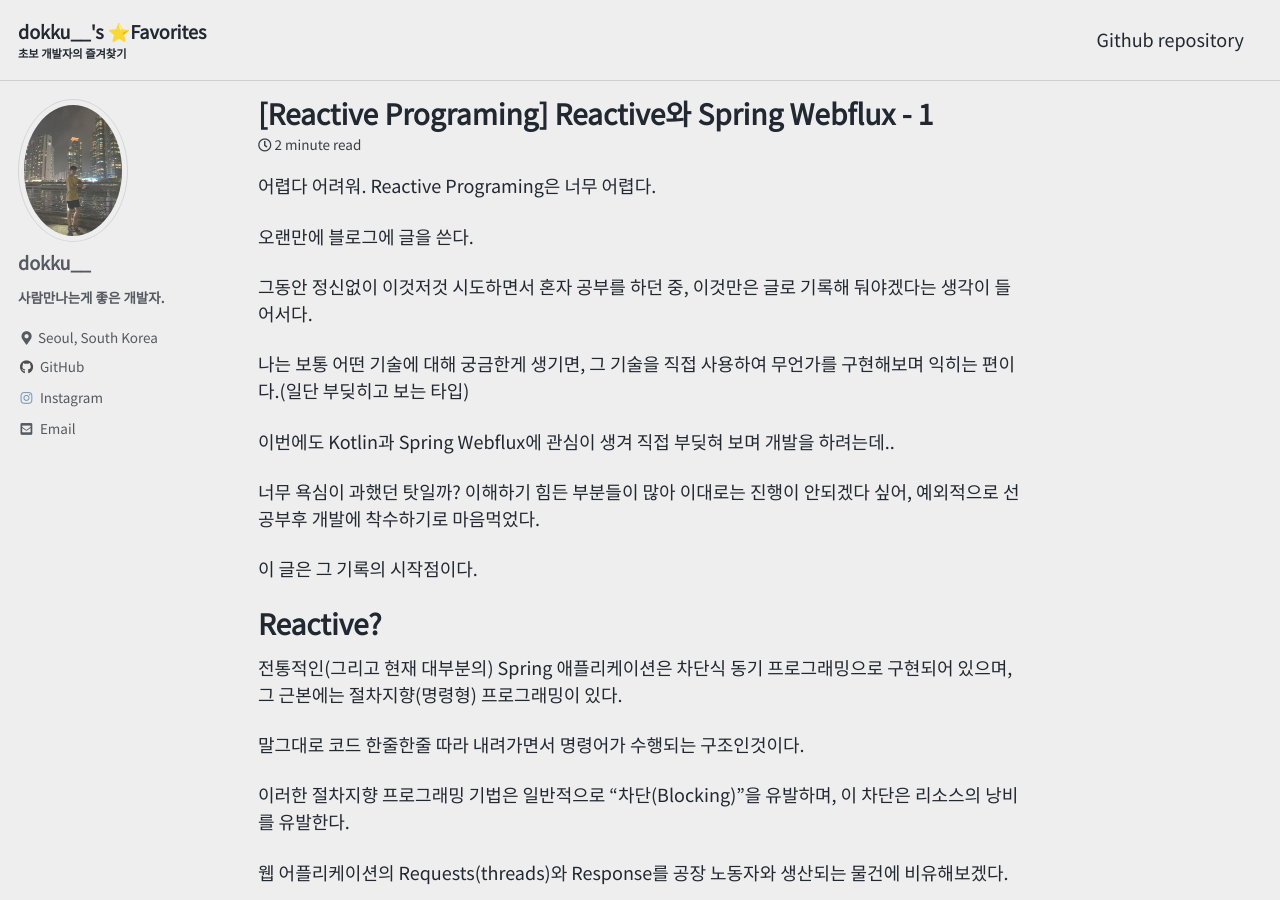
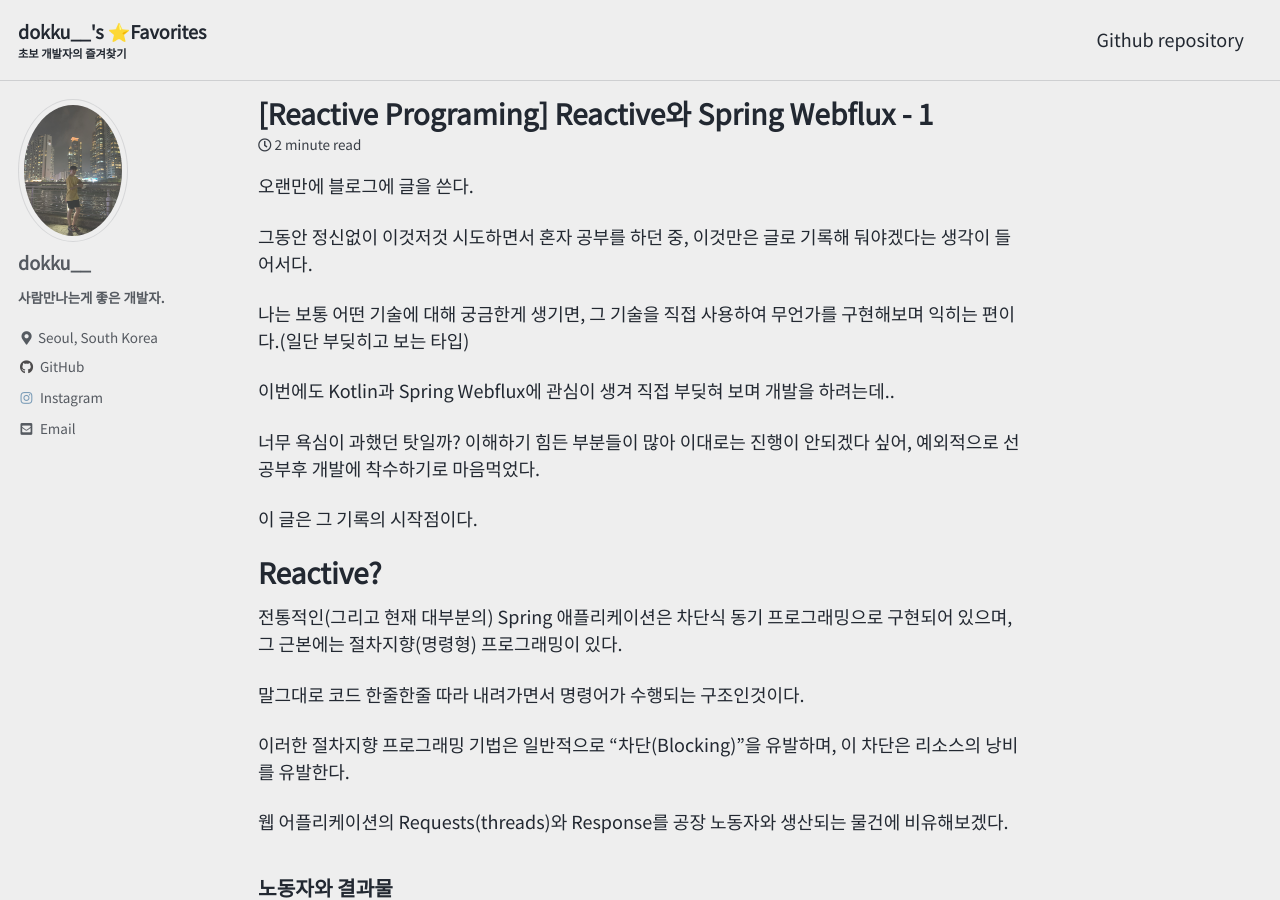
Before and after one commit to lmiz2/lmiz2.github.io, a Jekyll site: the page built from _posts/2021-05-02-2215.md, in a window 1280 px wide and 900 px high. Built offline with Jekyll 4.4.1, drawn with Linux system fonts in a browser that asks for light colours; cached includes are drawn as plain includes; comment, search, counter and statistics services are not loaded.

Commit message:
첫마디 수정

```diff
--- a/_posts/2021-05-02-2215.md
+++ b/_posts/2021-05-02-2215.md
@@ -6,8 +6,6 @@ tags : [Reactive,Spring Webflux]
 ---
 
 
-
-어렵다 어려워. Reactive Programing은 너무 어렵다.
 
 오랜만에 블로그에 글을 쓴다.
 
```
